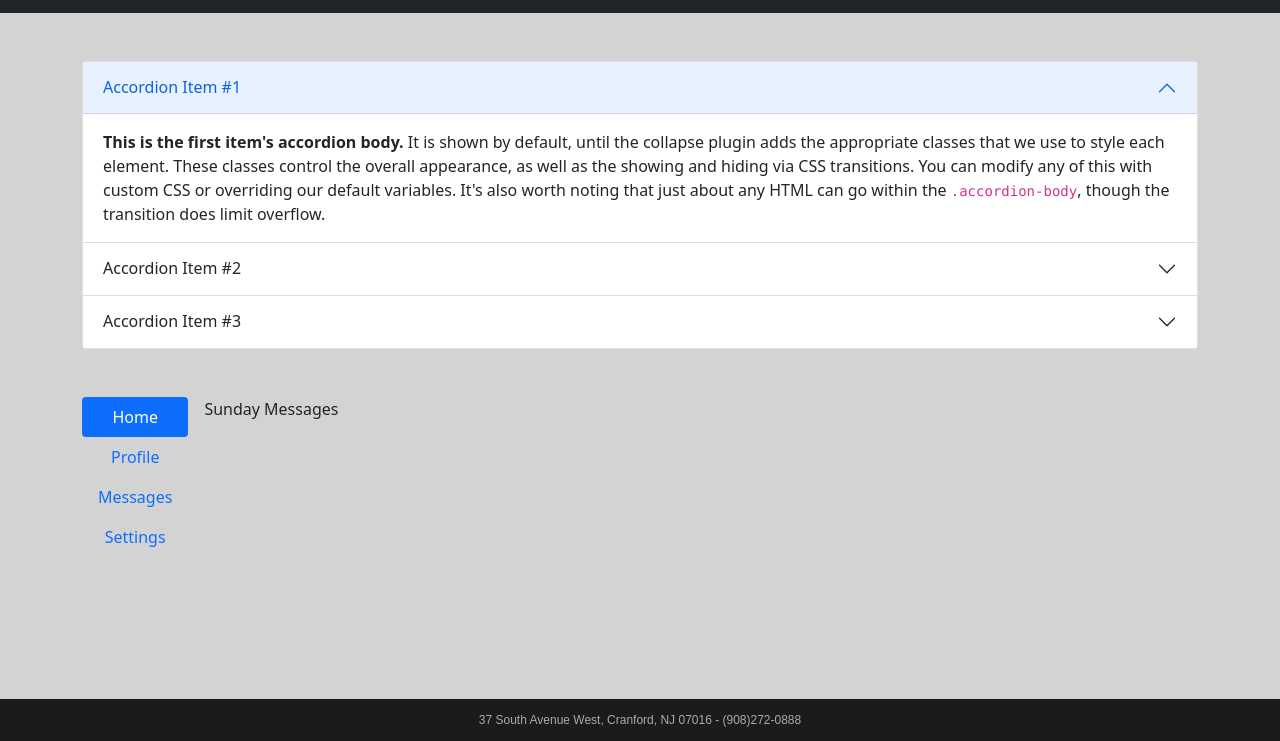
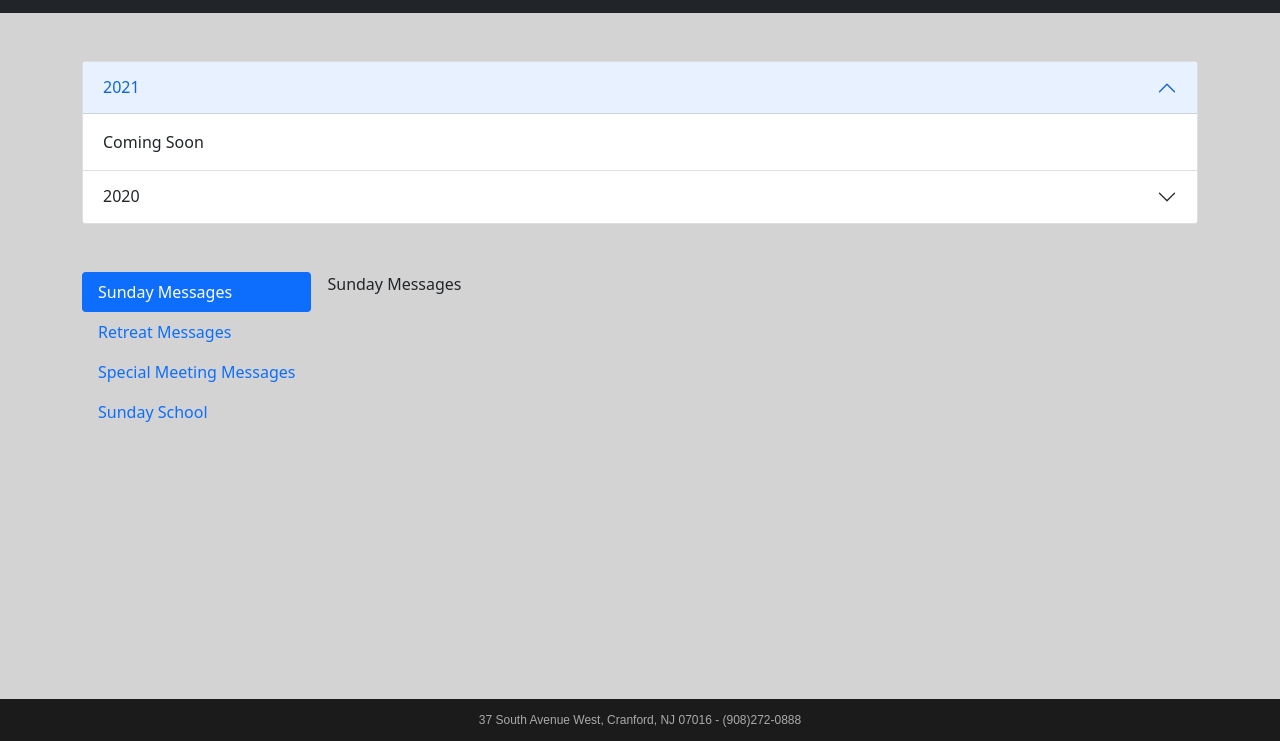
Before and after one commit to Kurt-Hu/ICA-Class, a plain HTML site: page hw6/messages.html in a window 1280 px wide. Shown: the part 59-800 px from the top of the page. Drawn offline with nearby package versions, Linux system fonts and the light colour scheme.

Commit message:
messages

```diff
--- a/hw6/messages.html
+++ b/hw6/messages.html
@@ -11,6 +11,11 @@
   <!-- <link rel="stylesheet" href="header.css"> -->
   <link rel="stylesheet" href="footer.css">
   <link rel="stylesheet" href="styles.css">
+  <style>
+    .nav-link {
+      text-align: left;
+    }
+  </style>
 </head>
 
 <body>
@@ -64,36 +69,24 @@
       <div class="accordion-item">
         <h2 class="accordion-header" id="panelsStayOpen-headingOne">
           <button class="accordion-button" type="button" data-bs-toggle="collapse" data-bs-target="#panelsStayOpen-collapseOne" aria-expanded="true" aria-controls="panelsStayOpen-collapseOne">
-            Accordion Item #1
+            2021
           </button>
         </h2>
         <div id="panelsStayOpen-collapseOne" class="accordion-collapse collapse show" aria-labelledby="panelsStayOpen-headingOne">
           <div class="accordion-body">
-            <strong>This is the first item's accordion body.</strong> It is shown by default, until the collapse plugin adds the appropriate classes that we use to style each element. These classes control the overall appearance, as well as the showing and hiding via CSS transitions. You can modify any of this with custom CSS or overriding our default variables. It's also worth noting that just about any HTML can go within the <code>.accordion-body</code>, though the transition does limit overflow.
+            Coming Soon
           </div>
         </div>
       </div>
       <div class="accordion-item">
         <h2 class="accordion-header" id="panelsStayOpen-headingTwo">
           <button class="accordion-button collapsed" type="button" data-bs-toggle="collapse" data-bs-target="#panelsStayOpen-collapseTwo" aria-expanded="false" aria-controls="panelsStayOpen-collapseTwo">
-            Accordion Item #2
+            2020
           </button>
         </h2>
         <div id="panelsStayOpen-collapseTwo" class="accordion-collapse collapse" aria-labelledby="panelsStayOpen-headingTwo">
           <div class="accordion-body">
-            <strong>This is the second item's accordion body.</strong> It is hidden by default, until the collapse plugin adds the appropriate classes that we use to style each element. These classes control the overall appearance, as well as the showing and hiding via CSS transitions. You can modify any of this with custom CSS or overriding our default variables. It's also worth noting that just about any HTML can go within the <code>.accordion-body</code>, though the transition does limit overflow.
-          </div>
-        </div>
-      </div>
-      <div class="accordion-item">
-        <h2 class="accordion-header" id="panelsStayOpen-headingThree">
-          <button class="accordion-button collapsed" type="button" data-bs-toggle="collapse" data-bs-target="#panelsStayOpen-collapseThree" aria-expanded="false" aria-controls="panelsStayOpen-collapseThree">
-            Accordion Item #3
-          </button>
-        </h2>
-        <div id="panelsStayOpen-collapseThree" class="accordion-collapse collapse" aria-labelledby="panelsStayOpen-headingThree">
-          <div class="accordion-body">
-            <strong>This is the third item's accordion body.</strong> It is hidden by default, until the collapse plugin adds the appropriate classes that we use to style each element. These classes control the overall appearance, as well as the showing and hiding via CSS transitions. You can modify any of this with custom CSS or overriding our default variables. It's also worth noting that just about any HTML can go within the <code>.accordion-body</code>, though the transition does limit overflow.
+            Coming Soon
           </div>
         </div>
       </div>
@@ -103,10 +96,10 @@
   <div class="container-sm mt-5">
     <div class="d-flex align-items-start">
       <div class="nav flex-column nav-pills me-3" id="v-pills-tab" role="tablist" aria-orientation="vertical">
-        <button class="nav-link active" id="v-pills-home-tab" data-bs-toggle="pill" data-bs-target="#v-pills-home" type="button" role="tab" aria-controls="v-pills-home" aria-selected="true">Home</button>
-        <button class="nav-link" id="v-pills-profile-tab" data-bs-toggle="pill" data-bs-target="#v-pills-profile" type="button" role="tab" aria-controls="v-pills-profile" aria-selected="false">Profile</button>
-        <button class="nav-link" id="v-pills-messages-tab" data-bs-toggle="pill" data-bs-target="#v-pills-messages" type="button" role="tab" aria-controls="v-pills-messages" aria-selected="false">Messages</button>
-        <button class="nav-link" id="v-pills-settings-tab" data-bs-toggle="pill" data-bs-target="#v-pills-settings" type="button" role="tab" aria-controls="v-pills-settings" aria-selected="false">Settings</button>
+        <button class="nav-link active" id="v-pills-home-tab" data-bs-toggle="pill" data-bs-target="#v-pills-home" type="button" role="tab" aria-controls="v-pills-home" aria-selected="true">Sunday Messages</button>
+        <button class="nav-link" id="v-pills-profile-tab" data-bs-toggle="pill" data-bs-target="#v-pills-profile" type="button" role="tab" aria-controls="v-pills-profile" aria-selected="false">Retreat Messages</button>
+        <button class="nav-link" id="v-pills-messages-tab" data-bs-toggle="pill" data-bs-target="#v-pills-messages" type="button" role="tab" aria-controls="v-pills-messages" aria-selected="false">Special Meeting Messages</button>
+        <button class="nav-link" id="v-pills-settings-tab" data-bs-toggle="pill" data-bs-target="#v-pills-settings" type="button" role="tab" aria-controls="v-pills-settings" aria-selected="false">Sunday School</button>
       </div>
       <div class="tab-content" id="v-pills-tabContent">
         <div class="tab-pane fade show active" id="v-pills-home" role="tabpanel" aria-labelledby="v-pills-home-tab">Sunday Messages</div>
```
